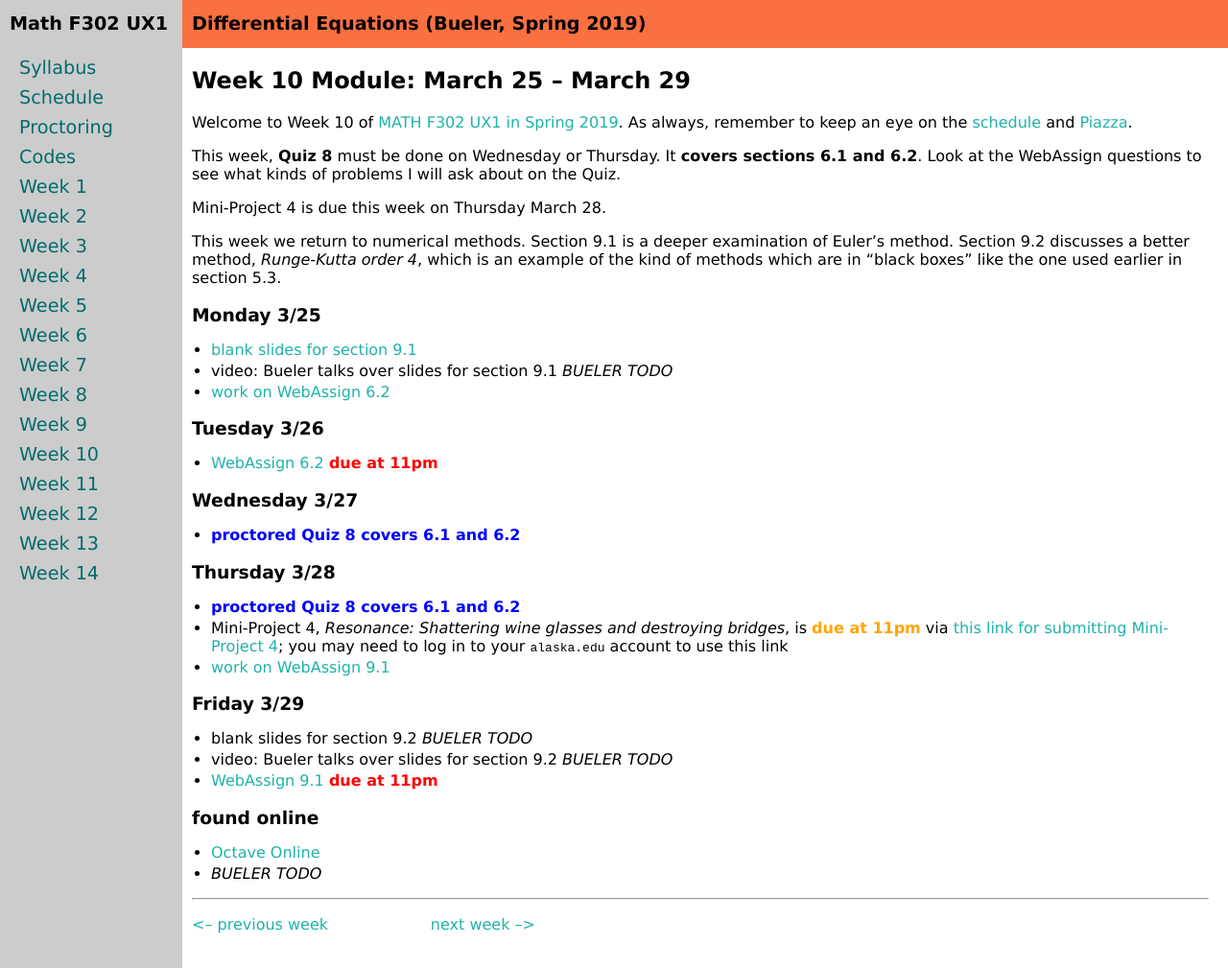
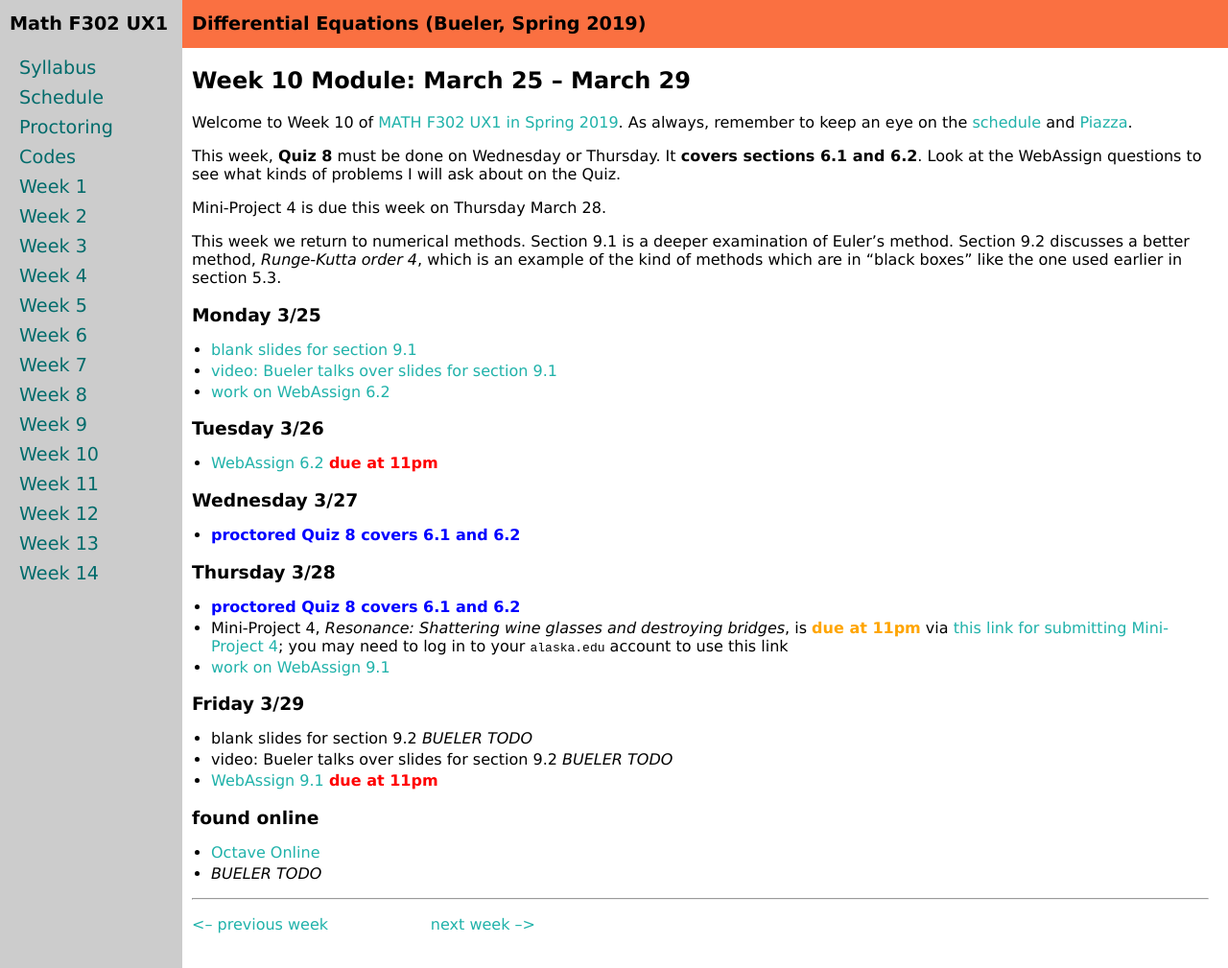
Before and after one commit to bueler/math302, a Jekyll site: the page built from week10.md, in a window 1280 px wide and 1009 px high. Shown: the whole window at 96% size. Built offline with Jekyll 4.4.1, drawn with Linux system fonts in a browser that asks for light colours.

Commit message:
link 9.1 voiceover

```diff
--- a/week10.md
+++ b/week10.md
@@ -15,7 +15,7 @@ This week we return to numerical methods.  Section 9.1 is a deeper examination o
 
 ### Monday 3/25
 * [blank slides for section 9.1](assets/slides/9-1.pdf)
-* video: Bueler talks over slides for section 9.1 _BUELER TODO_
+* [video: Bueler talks over slides for section 9.1](https://expl.ai/FNKXREH)
 * [work on WebAssign 6.2](https://www.webassign.net/)
 
 ### Tuesday 3/26
```
